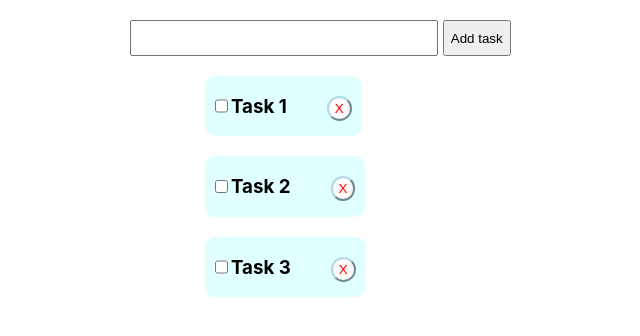
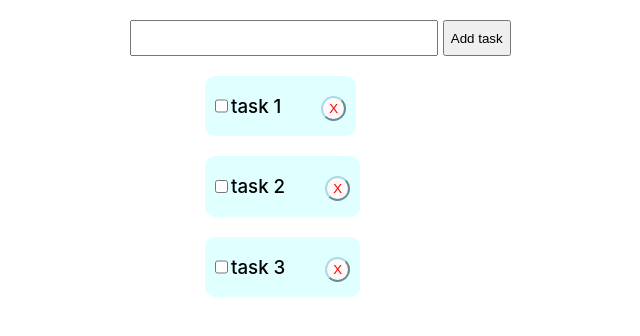
Before and after one commit to firststage0/todolist, a React (Create React App) app: page / in a window 1280 px wide. Shown: the top 336 px of the page, without its empty margins (307-947 px from the left). Built offline with nearby package versions, Linux system fonts and the light colour scheme.

Commit message:
server not working

```diff
--- a/src/App.js
+++ b/src/App.jsx
@@ -3,9 +3,17 @@ import { useState } from "react";
 
 import MarkElement from "./MarkElement";
 import AddElement from "./AddElement";
+import fetcher from "./fetcher";
+function App() {
+  // const postsURL =
+  //   "https://my-json-server.typicode.com/firststage0/todolistdb/posts";
 
-function App() {
-  const list = ["Task 1", "Task 2", "Task 3"];
+  // const fetchData = async (postsURL) => {
+  //   const data = await fetcher(postsURL);
+  //   console.log(data);
+  // };
+
+  const list = ["task 1", "task 2", "task 3"];
   const [state, setState] = useState(list);
 
   const handleDelete = (id) => {
@@ -27,7 +35,10 @@ function App() {
       {<AddElement handleCreate={handleCreate} />}
       {state.map((el, index) => {
         return (
-          <MarkElement element={el} id={index} handleDelete={handleDelete} />
+          <div>
+            <MarkElement element={el} id={index} handleDelete={handleDelete} />
+            <fetcherButton text={"get data"} />
+          </div>
         );
       })}
     </>
--- a/src/MarkElement.css
+++ b/src/MarkElement.css
@@ -4,8 +4,6 @@
   margin-left: 40%;
   width: max-content;
   border-radius: 10px;
-
-  border-color: black;
   margin-top: 20px;
 }
 
@@ -22,11 +20,11 @@
 .text-strike::before {
   content: "";
   position: absolute;
-  top: 50%;
+  top: 55%;
   left: 0;
   width: 100%;
-  height: 4px;
-  background-color: lightskyblue;
+  height: 3px;
+  background-color: rgb(119, 0, 146);
   opacity: 0.8;
   transform: translateY(-50%) scaleX(0);
   transform-origin: left;
@@ -40,3 +38,8 @@
 .text-strike.active::before {
   transform: translateY(-50%) scaleX(1);
 }
+
+h3 {
+  color: black;
+  font-weight: 500;
+}
--- /dev/null
+++ b/src/fetchPosts.ts
@@ -0,0 +1,3 @@
+export const fetchPosts = (URL: string) =>{
+
+}
--- /dev/null
+++ b/src/fetcher.ts
@@ -0,0 +1,16 @@
+export const fetcher = async (URL: string) => {
+		await fetch(URL)
+		.then(res => {
+			if(!res.ok){
+				throw new Error("Response is`nt ok")
+			}
+			return res.json()
+		})
+		.then((data: any) => {
+			return data;
+		})
+		.catch(err => {
+			console.log(`Error: ${err}`);
+
+		})
+}
```
Also changed, not shown: src/fetcherButton.jsx (added, +11 -0 lines).
